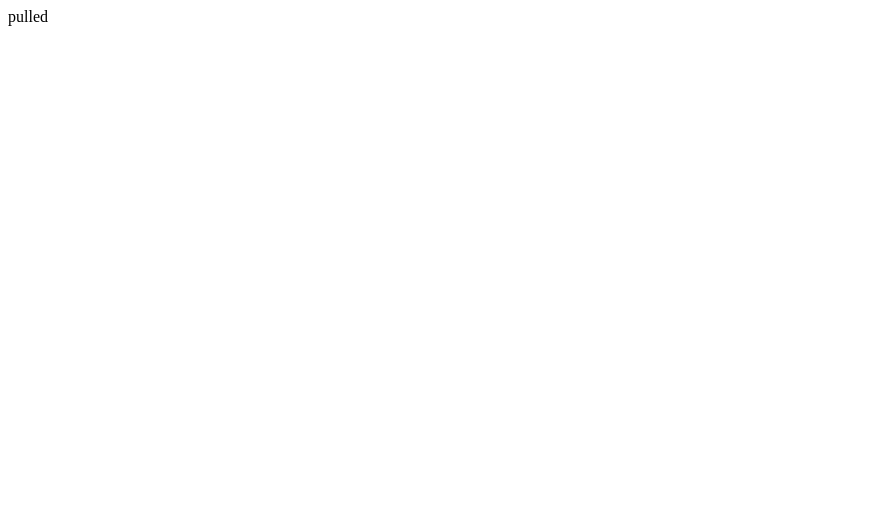
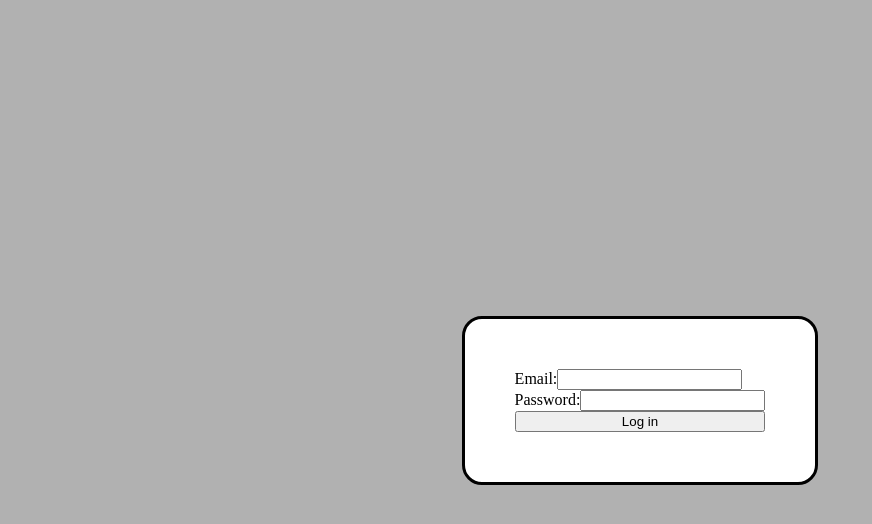
Before and after one commit to CptPenguin/nagyhf-react, a React (Create React App) app: page / in a window 1280 px wide. Shown: the top 524 px of the page, without its empty margins (0-872 px from the left). Built offline with nearby package versions, Linux system fonts and the light colour scheme.

Commit message:
Loginscreen Done

```diff
--- a/src/App.js
+++ b/src/App.js
@@ -1,8 +1,29 @@
-import React from 'react';
+import React, {useState} from 'react';
+import {Login} from './Login.js'
+import {Home} from './Home.js'
 import './style.css';
 
-//1. feladat
-
+/*1. feladat
+csináljunk egy admin felületet, és egy login felülettel indul
+a login felületen be kell írni az emailt és jelszót, semmi validáció
+a gombot csak akkor süthetjük el ha legalább 1 karakter van mindkét mezőben
+ha gombot megnyomom belép a home-ba
+a home:
+felül horizontális menü
+  2 gomb van benne
+    egyikkel ki tudunk lépni (logout)
+    másikkal tudjuk toggle-özni a bal oldalról becsúszó menüt
+vertikális menü:
+  3 menüpont van benne
+    home nem csinál semmit
+    todos json placholderről lekéri a cuccokat és kijön eggy modalban a tartalma az adott dolognak (mindenhogy lehessen kilépni)
+    chat inputmezőbe beírok cuccot alul inputmező felette az üzenet, a legfrissebb kerüljön legalulra
+    üzenetet lehessen törölni
+*/
 export default function App() {
-  return <div>pulled</div>;
+  const [loginScreen, setLoginScreen] = useState(true)
+  return (<div>
+    {loginScreen && <Login setLoginScreen={setLoginScreen}/>}
+    {!loginScreen && <Home/>}
+  </div>);
 }
--- /dev/null
+++ b/src/Home.js
@@ -0,0 +1 @@
+export function Home() {}
--- /dev/null
+++ b/src/Login.js
@@ -0,0 +1,39 @@
+import React, { useState } from 'react';
+
+export function Login({ setLoginScreen }) {
+  const [loginOk, setLoginOk] = useState(false);
+  const [pwOk, setPwOk] = useState(false);
+  return (
+    <div className="Loginbase">
+      <div className="Loginwindow">
+        <div>
+          Email:
+          <input
+            onChange={(event) => {
+              event.target.value === null
+                ? setLoginOk(false)
+                : setLoginOk(true);
+            }}
+          ></input>
+        </div>
+        <div>
+          Password:
+          <input
+            onChange={(event) => {
+              event.target.value === null ? setPwOk(false) : setPwOk(true);
+            }}
+          ></input>
+        </div>
+        <button
+          onClick={() => {
+            loginOk && pwOk
+              ? setLoginScreen(false)
+              : console.log('Email or password missing!');
+          }}
+        >
+          Log in
+        </button>
+      </div>
+    </div>
+  );
+}
--- a/src/style.css
+++ b/src/style.css
@@ -1,5 +1,17 @@
-h1,
-p {
-  font-family: -apple-system, BlinkMacSystemFont, 'Segoe UI', Roboto, Oxygen,
-    Ubuntu, Cantarell, 'Open Sans', 'Helvetica Neue', sans-serif;
+.Loginwindow {
+  padding: 50px;
+  display: flex;
+  flex-direction: column;
+  background-color: white;
+  border: 3px solid black;
+  border-radius: 20px;
 }
+
+.Loginbase {
+  position: fixed;
+  inset: 0;
+  background-color: rgba(100, 100, 100, 0.5);
+  display: flex;
+  justify-content: center;
+  align-items: center;
+}
```
